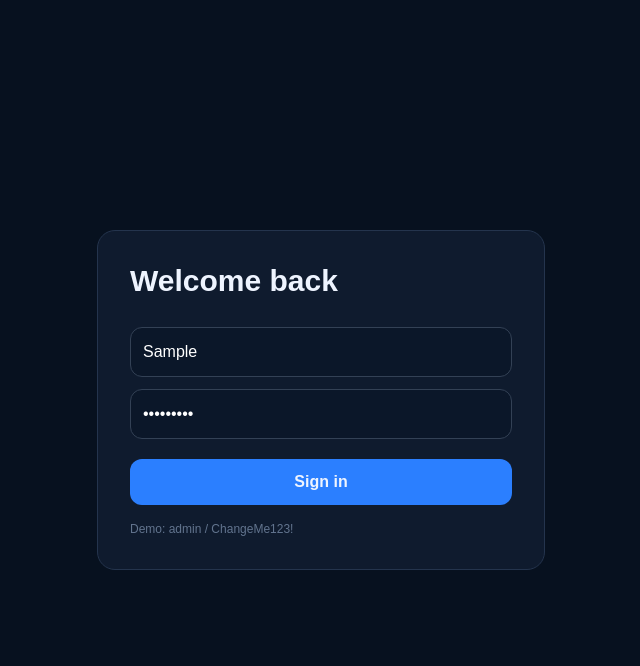
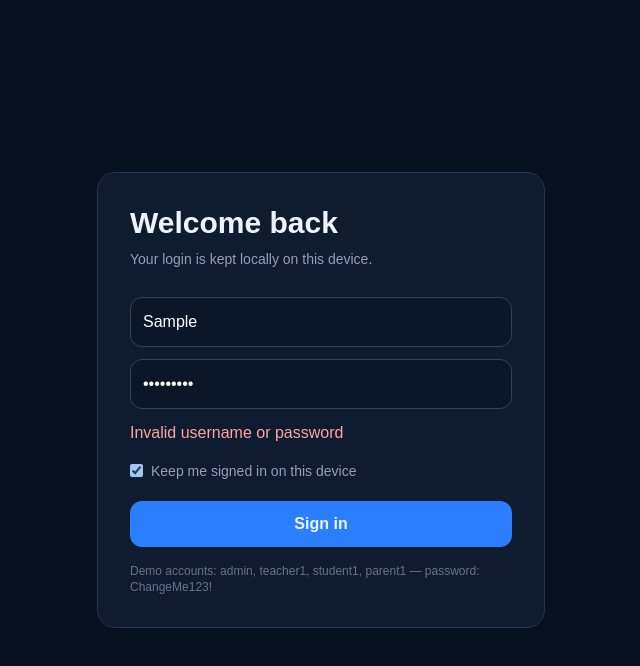
Before and after one commit to Narsing-s/school-college-digital-attendance, a Next.js app: page /login in a window 1280 px wide. Both pictures are taken after typing "Sample", "Sample123" into the empty fields and a click on the button "Sign in". Shown: the top 666 px of the page, without its empty margins (319-959 px from the left). Built offline with nearby package versions, Linux system fonts and the light colour scheme; no server answers.

Commit message:
feat(auth): persist local login session

```diff
--- a/app/login/page.tsx
+++ b/app/login/page.tsx
@@ -1 +1,91 @@
-"use client";import {useState} from "react";import {useRouter} from "next/navigation";export default function Login(){const[u,setU]=useState(""),[p,setP]=useState(""),[e,setE]=useState("");const r=useRouter();async function go(x:React.FormEvent){x.preventDefault();const q=await fetch("/api/auth/login",{method:"POST",headers:{"content-type":"application/json"},body:JSON.stringify({username:u,password:p})});const d=await q.json();if(!q.ok){setE(d.error||"Login failed");return}r.push("/dashboard")}return <main className="grid min-h-screen place-items-center p-6"><form onSubmit={go} className="card w-full max-w-md p-8"><h1 className="text-3xl font-black">Welcome back</h1><input className="input mt-7" placeholder="Username" value={u} onChange={x=>setU(x.target.value)} required/><input className="input mt-3" type="password" placeholder="Password" value={p} onChange={x=>setP(x.target.value)} required/>{e&&<p className="mt-3 text-red-300">{e}</p>}<button className="btn mt-5 w-full bg-blue-500">Sign in</button><p className="mt-4 text-xs text-slate-500">Demo: admin / ChangeMe123!</p></form></main>}
+"use client";
+
+import {useEffect,useState} from "react";
+import {useRouter} from "next/navigation";
+
+const LOCAL_USERS={
+  admin:{password:"ChangeMe123!",role:"ADMIN"},
+  teacher1:{password:"ChangeMe123!",role:"TEACHER"},
+  student1:{password:"ChangeMe123!",role:"STUDENT"},
+  parent1:{password:"ChangeMe123!",role:"PARENT"}
+} as const;
+
+type LocalUser=keyof typeof LOCAL_USERS;
+
+export default function Login(){
+  const [u,setU]=useState("");
+  const [p,setP]=useState("");
+  const [e,setE]=useState("");
+  const [remember,setRemember]=useState(true);
+  const r=useRouter();
+
+  useEffect(()=>{
+    try{
+      const saved=localStorage.getItem("attendflow_session");
+      if(saved){
+        const s=JSON.parse(saved);
+        if(s?.username) setU(s.username);
+      }
+    }catch{}
+  },[]);
+
+  async function go(x:React.FormEvent){
+    x.preventDefault();
+    setE("");
+    const username=u.trim().toLowerCase();
+    const local=LOCAL_USERS[username as LocalUser];
+
+    if(!local || local.password!==p){
+      setE("Invalid username or password");
+      return;
+    }
+
+    // Persist the authenticated user locally. No database is required.
+    const session={
+      username,
+      role:local.role,
+      loggedIn:true,
+      createdAt:Date.now()
+    };
+
+    if(remember) localStorage.setItem("attendflow_session",JSON.stringify(session));
+    else localStorage.removeItem("attendflow_session");
+
+    // Keep the existing server session when the API is available so
+    // server-rendered dashboard/API routes continue to work.
+    try{
+      const q=await fetch("/api/auth/login",{
+        method:"POST",
+        headers:{"content-type":"application/json"},
+        body:JSON.stringify({username,password:p})
+      });
+      if(!q.ok){
+        const d=await q.json().catch(()=>({}));
+        if(d?.error && q.status!==404) setE(d.error);
+        else setE("Login service is unavailable");
+        return;
+      }
+    }catch{
+      setE("Login service is unavailable");
+      return;
+    }
+
+    r.push("/dashboard");
+  }
+
+  return <main className="grid min-h-screen place-items-center p-6">
+    <form onSubmit={go} className="card w-full max-w-md p-8">
+      <h1 className="text-3xl font-black">Welcome back</h1>
+      <p className="mt-2 text-sm text-slate-400">Your login is kept locally on this device.</p>
+      <input className="input mt-7" placeholder="Username" autoComplete="username" value={u} onChange={x=>setU(x.target.value)} required/>
+      <input className="input mt-3" type="password" placeholder="Password" autoComplete="current-password" value={p} onChange={x=>setP(x.target.value)} required/>
+      {e&&<p className="mt-3 text-red-300">{e}</p>}
+      <label className="mt-4 flex items-center gap-2 text-sm text-slate-400">
+        <input type="checkbox" checked={remember} onChange={x=>setRemember(x.target.checked)}/>
+        Keep me signed in on this device
+      </label>
+      <button className="btn mt-5 w-full bg-blue-500" type="submit">Sign in</button>
+      <p className="mt-4 text-xs text-slate-500">Demo accounts: admin, teacher1, student1, parent1 — password: ChangeMe123!</p>
+    </form>
+  </main>
+}
```
